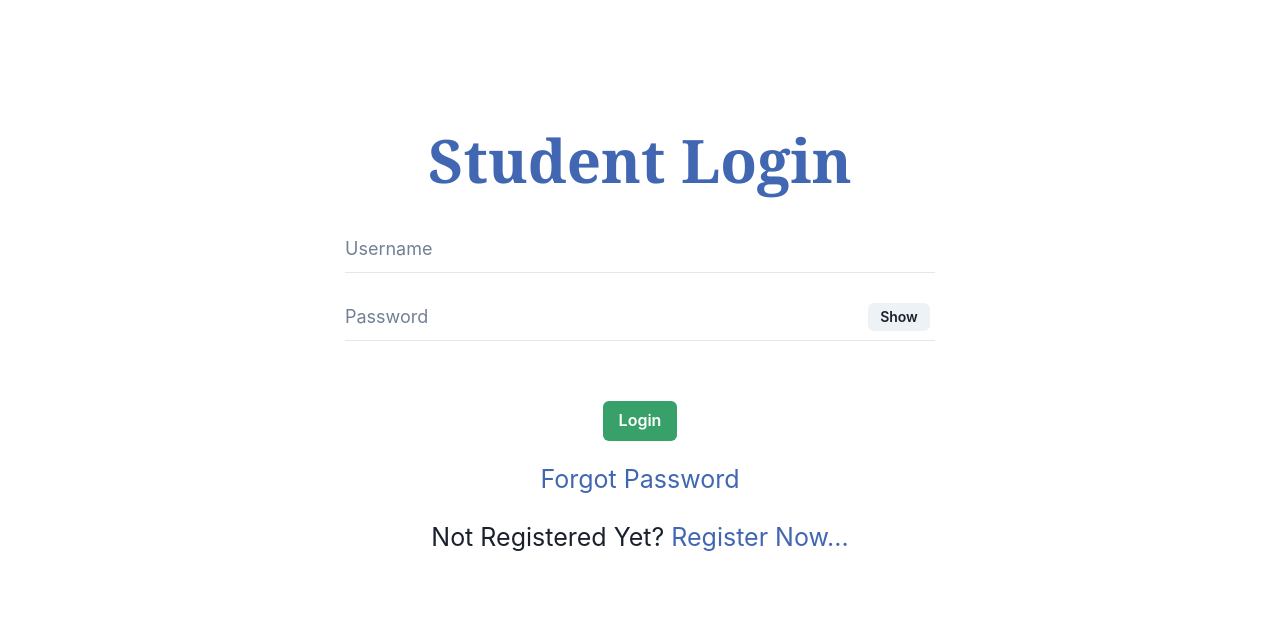
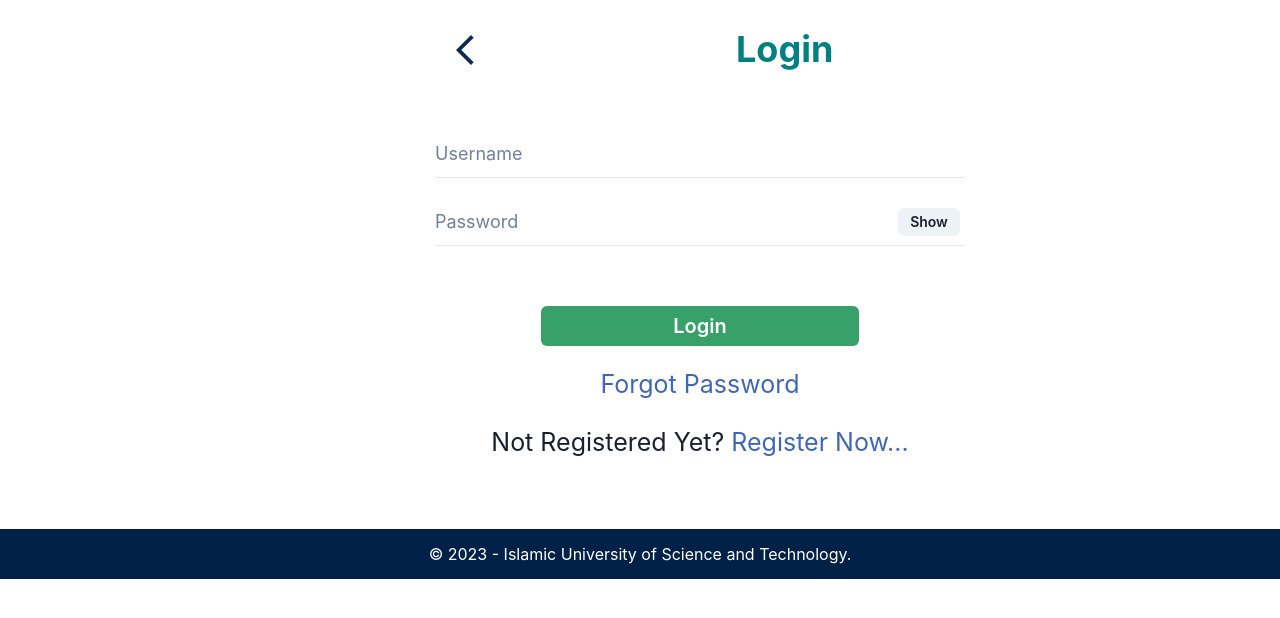
Before and after one commit to UmmarHamid/iust-scholars-portal, a Next.js app: page /login in a window 1280 px wide. Shown: the top 618 px of the page. Built offline with nearby package versions, Linux system fonts and the light colour scheme.

Commit message:
update login-page

```diff
--- a/pages/login/index.tsx
+++ b/pages/login/index.tsx
@@ -1,18 +1,19 @@
 import Head from 'next/head';
 import { Button } from '@chakra-ui/button';
-import { InputGroup, InputRightElement } from '@chakra-ui/react';
+import { Box, InputGroup, InputRightElement } from '@chakra-ui/react';
 import { styled } from 'styled-components';
 import { Heading } from '@chakra-ui/react';
 import { Input } from '@chakra-ui/react';
 import { useState } from 'react';
 import NextLink from 'next/link';
 import { Text, Link } from '@chakra-ui/react';
+import { MdArrowBackIosNew } from 'react-icons/md';
 
 const MainStyled = styled.main`
   display: flex;
   flex-direction: column;
   align-items: center;
-  margin: 120px 0;
+  margin-left: 120px;
   padding: 10px;
 `;
 const InputContainerStyled = styled.div`
@@ -23,7 +24,22 @@ const InputContainerStyled = styled.div`
   padding: 20px;
   width: 50%;
 `;
-
+const StyledFooter = styled.footer`
+  left: 0;
+  bottom: 0;
+  position: relative;
+  width: 100%;
+  background-color: #002147;
+  color: #fff;
+  text-align: center;
+  line-height: 50px;
+  margin-top: 3%;
+`;
+const StyledIcon = styled.h1`
+  font-size: 42px;
+  font-weight: 700;
+  color: #0c2b50;
+`;
 export const Index = () => {
   const [showPassword, setShowPassword] = useState(false);
   const handleClick = () => setShowPassword(!showPassword);
@@ -34,18 +50,22 @@ export const Index = () => {
         <meta name='description' content='Generated by create next app' />
         <meta name='viewport' content='width=device-width, initial-scale=1' />
       </Head>
+      <Box
+        display={'flex'}
+        justifyContent={'space-around'}
+        alignItems={'center'}
+        height={'100px'}
+        width={'50%'}
+        marginLeft={'25%'}
+      >
+        <Link href='/'>
+          <StyledIcon>{<MdArrowBackIosNew size={36} />}</StyledIcon>
+        </Link>
+        <Heading as={'h1'} color={'teal'} fontWeight={700}>
+          Login
+        </Heading>
+      </Box>
       <MainStyled>
-        <Heading
-          as='h2'
-          size='3xl'
-          fontFamily='Georgia'
-          fontWeight='bold'
-          color='#4267B2'
-          mb={15}
-        >
-          Student Login
-        </Heading>
-
         <InputContainerStyled>
           <Input
             placeholder='Username'
@@ -69,7 +89,15 @@ export const Index = () => {
               </Button>
             </InputRightElement>
           </InputGroup>
-          <Button colorScheme='green' variant='solid' mt={10}>
+          <Button
+            colorScheme='green'
+            variant='solid'
+            mt={10}
+            padding={'3%'}
+            paddingLeft={'25%'}
+            paddingRight={'25%'}
+            fontSize={'20px'}
+          >
             Login
           </Button>
           <Link as={NextLink} href='/home' color='#4267B2' fontSize='25px'>
@@ -83,6 +111,9 @@ export const Index = () => {
           </Text>
         </InputContainerStyled>
       </MainStyled>
+      <StyledFooter>
+        © 2023 - Islamic University of Science and Technology.
+      </StyledFooter>
     </>
   );
 };
```
